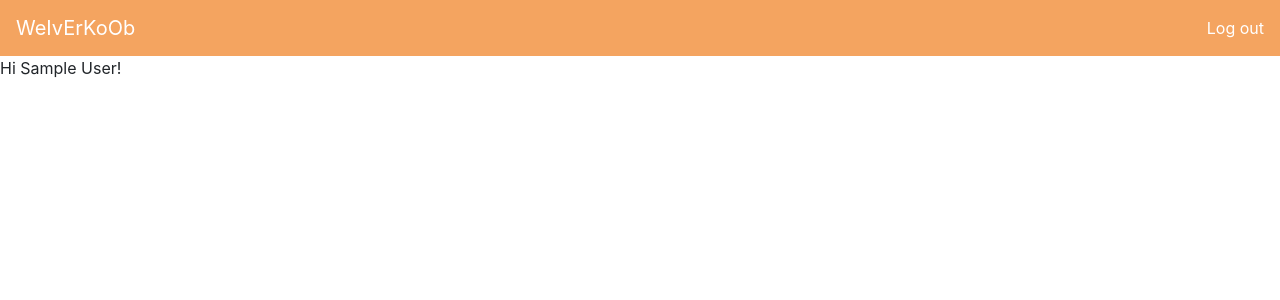
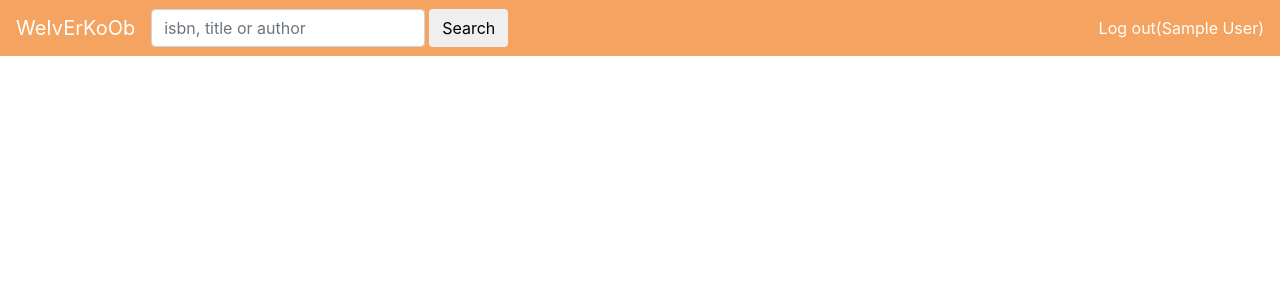
Before and after one commit to fantasy-is-absent/weiverkoob, a Flask app: page / in a window 1280 px wide. Shown: the top 300 px of the page. Run offline with Flask 2, Linux system fonts and the light colour scheme; a user stored in the database is signed in; tables that the repository leaves empty hold one stand-in row (values such as "Sample post"); some libraries are stand-ins or nearby versions.

Commit message:
create cearch books

```diff
--- a/app/routes.py
+++ b/app/routes.py
@@ -4,7 +4,7 @@ from flask_login import login_user, logout_user, current_user, login_required
 
 from app import app, db, lm, bcrypt
 from forms.enterForms import LoginForm, SinginForm
-from models import Users
+from models import Users, Books
 
 db.create_all()
 
@@ -13,9 +13,16 @@ def load_user(user_id):
 	return Users.query.get(user_id)
 
 
-@app.route("/")
+@app.route("/", methods = ["GET", "POST"])
 @login_required
 def index():
+	if request.method == "GET":
+		return render_template("index.html")
+	search = request.form["search"]
+	books_search = Books.query.filter(Books.isbn.like(f"%{search}%")).all() + \
+					Books.query.filter(Books.title.like(f"%{search}%")).all() + \
+					Books.query.filter(Books.author.like(f"%{search}%")).all()
+	print (books_search)
 	return render_template("index.html")
 
 
--- a/app/templates/index.html
+++ b/app/templates/index.html
@@ -1,12 +1,14 @@
 {% extends "layout.html" %}
 
+{% block navbarUl %}
+	<form class="form-inline my-1 my-lg-0" method="post">
+      <input class="form-control mr-sm-1" type="search" placeholder="isbn, title or author" name="search">
+      <button class="btn my-1 my-sm-0" type="submit">Search</button>
+    </form>
+{% endblock %}
+
 {% block navbarContent %}
-	{% if current_user.is_authenticated %}
-		<a class="my-2 my-sm-0" style="color: white;" href={{url_for("logout")}}>Log out</a>
-	{% else %}
-		<a class="my-2 my-sm-0" style="color: white;" href={{url_for("login")}}>Log in</a>
-		<a class="my-2 my-sm-0" style="color: white;" href={{url_for("singin")}}>Sing out</a>
-	{% endif %}
+	<a class="my-2 my-sm-0" style="color: white;" href={{url_for("logout")}}>Log out({{ current_user.name }})</a>
 {% endblock %}
 
 {% block content %}
@@ -27,5 +29,6 @@
 				{% endfor %}
 			{% endif %}
 		{% endwith %}
-  Hi {{ current_user.name }}!
-  {% endblock %}
+
+
+{% endblock %}
--- a/app/templates/layout.html
+++ b/app/templates/layout.html
@@ -15,10 +15,11 @@
 			<a class="navbar-brand" href="#">WeIvErKoOb</a>
 
   			<div class="collapse navbar-collapse" id="navbarContent">
-    		</div>
-    				{% block navbarContent %} {% endblock %}
-
-
+  				<ul class="navbar-nav mr-auto">
+    				{% block navbarUl %} {% endblock %}
+    			</ul>
+			</div>
+			{% block navbarContent %} {% endblock %}
 		</nav>
 
 		{% block content %} {% endblock %}
```
